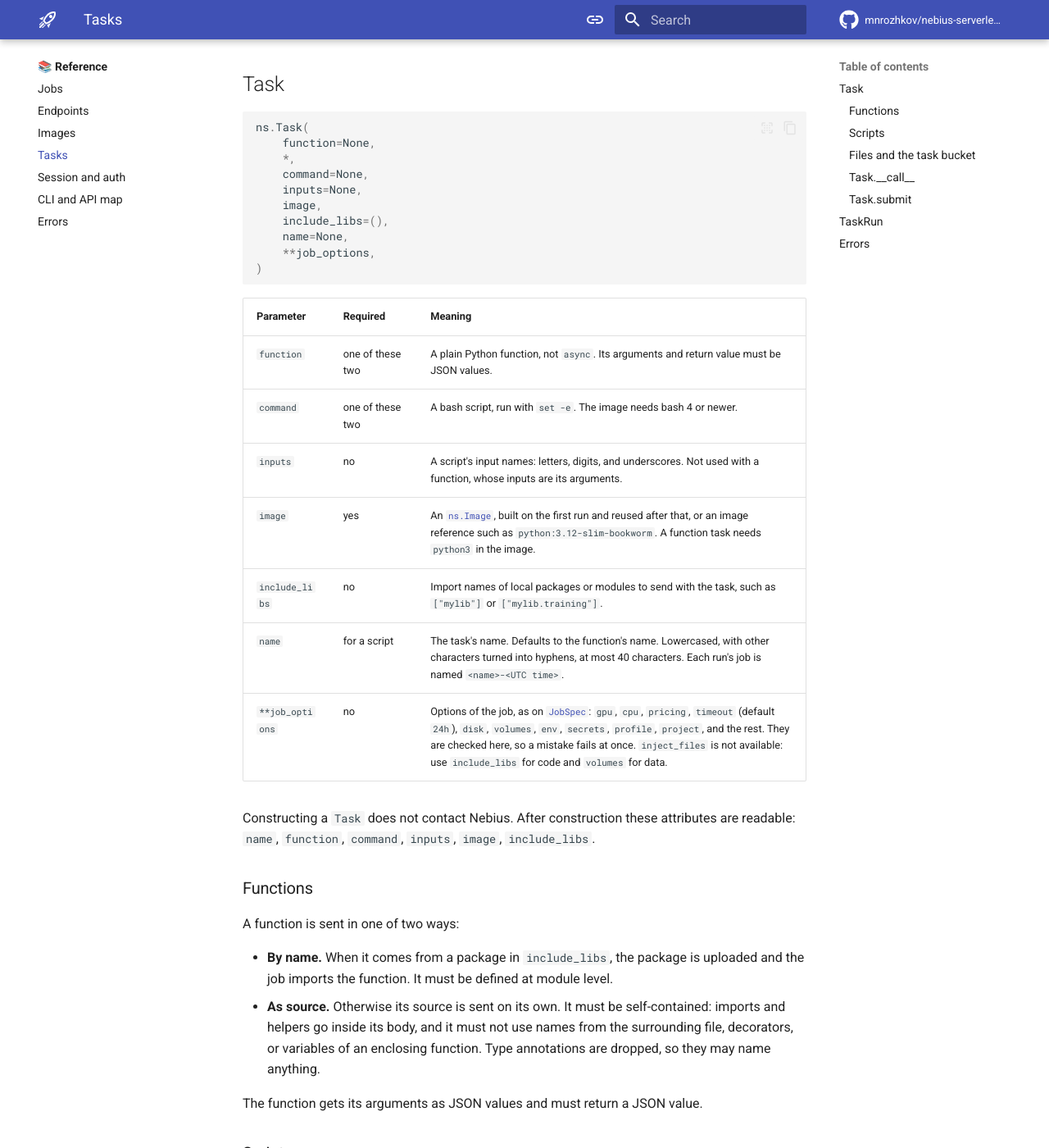
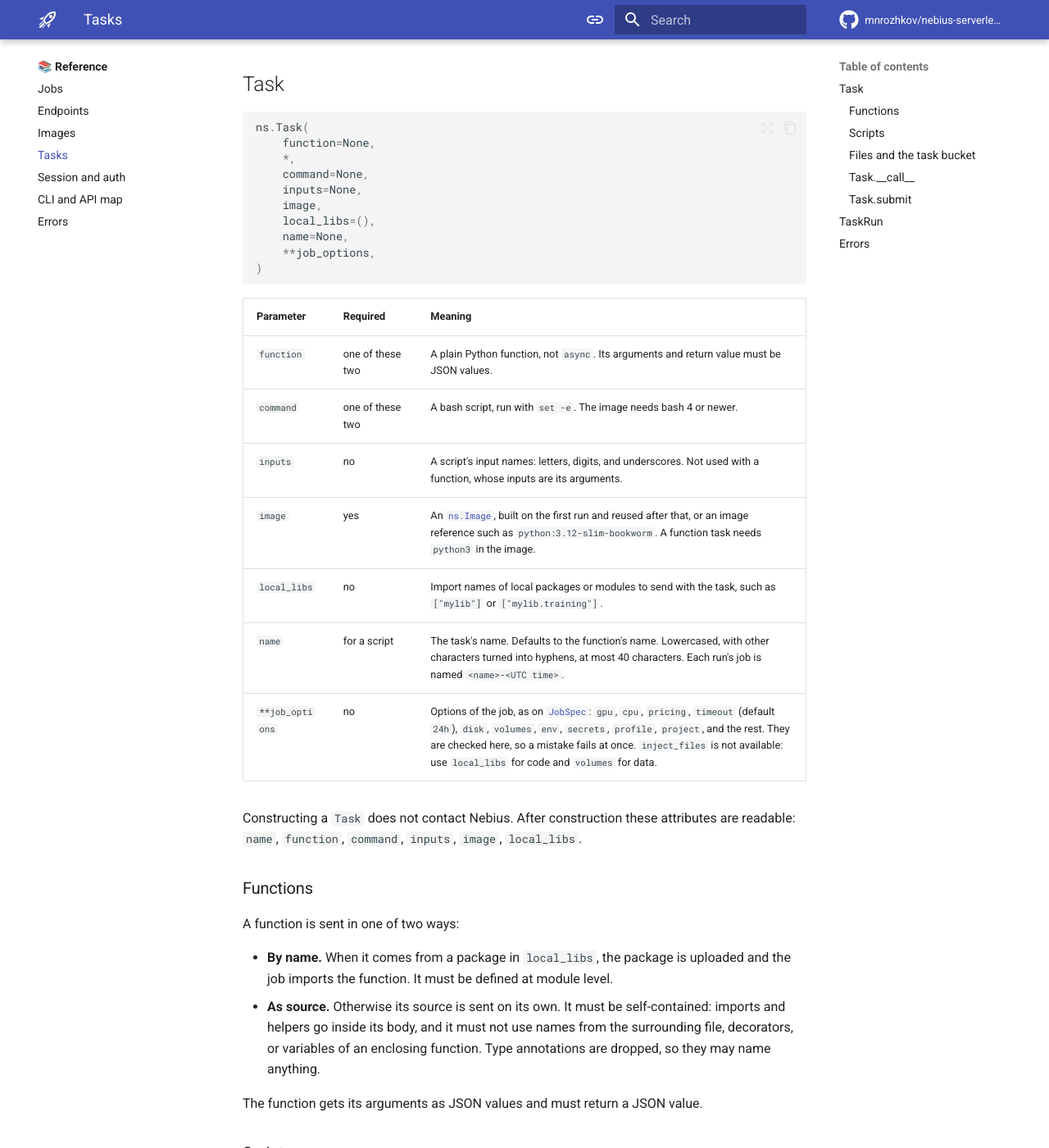
Before and after one commit to mnrozhkov/nebius-serverless, an MkDocs documentation site: the page built from docs/reference/tasks.md, in a window 1280 px wide and 1400 px high, scrolled down 346 px. Shown: the whole window at 82% size. Built offline with MkDocs 1.6.1 and Material for MkDocs 9.7.7, drawn with Linux system fonts in a browser that asks for light colours; plug-ins that fetch from the network failed and are left out; comment, search, counter and statistics services are not loaded; some of the changed text lies outside the part shown.

Commit message:
refactor: rename Task's include_libs to local_libs
Co-Authored-By: Claude Opus 5.5 <noreply@anthropic.com>

````diff
--- a/docs/reference/tasks.md
+++ b/docs/reference/tasks.md
@@ -11,7 +11,7 @@ ns.Task(
     command=None,
     inputs=None,
     image,
-    include_libs=(),
+    local_libs=(),
     name=None,
     **job_options,
 )
@@ -23,17 +23,17 @@ ns.Task(
 | `command` | one of these two | A bash script, run with `set -e`. The image needs bash 4 or newer. |
 | `inputs` | no | A script's input names: letters, digits, and underscores. Not used with a function, whose inputs are its arguments. |
 | `image` | yes | An [`ns.Image`](images.md), built on the first run and reused after that, or an image reference such as `python:3.12-slim-bookworm`. A function task needs `python3` in the image. |
-| `include_libs` | no | Import names of local packages or modules to send with the task, such as `["mylib"]` or `["mylib.training"]`. |
+| `local_libs` | no | Import names of local packages or modules to send with the task, such as `["mylib"]` or `["mylib.training"]`. |
 | `name` | for a script | The task's name. Defaults to the function's name. Lowercased, with other characters turned into hyphens, at most 40 characters. Each run's job is named `<name>-<UTC time>`. |
-| `**job_options` | no | Options of the job, as on [`JobSpec`](jobs.md#jobspec): `gpu`, `cpu`, `pricing`, `timeout` (default `24h`), `disk`, `volumes`, `env`, `secrets`, `profile`, `project`, and the rest. They are checked here, so a mistake fails at once. `inject_files` is not available: use `include_libs` for code and `volumes` for data. |
+| `**job_options` | no | Options of the job, as on [`JobSpec`](jobs.md#jobspec): `gpu`, `cpu`, `pricing`, `timeout` (default `24h`), `disk`, `volumes`, `env`, `secrets`, `profile`, `project`, and the rest. They are checked here, so a mistake fails at once. `inject_files` is not available: use `local_libs` for code and `volumes` for data. |
 
-Constructing a `Task` does not contact Nebius. After construction these attributes are readable: `name`, `function`, `command`, `inputs`, `image`, `include_libs`.
+Constructing a `Task` does not contact Nebius. After construction these attributes are readable: `name`, `function`, `command`, `inputs`, `image`, `local_libs`.
 
 ### Functions
 
 A function is sent in one of two ways:
 
-- **By name.** When it comes from a package in `include_libs`, the package is uploaded and the job imports the function. It must be defined at module level.
+- **By name.** When it comes from a package in `local_libs`, the package is uploaded and the job imports the function. It must be defined at module level.
 - **As source.** Otherwise its source is sent on its own. It must be self-contained: imports and helpers go inside its body, and it must not use names from the surrounding file, decorators, or variables of an enclosing function. Type annotations are dropped, so they may name anything.
 
 The function gets its arguments as JSON values and must return a JSON value.
@@ -76,7 +76,7 @@ Start a job, wait for it, and return the function's return value or the script's
 task.submit(*args, **kwargs) -> TaskRun
 ```
 
-Start a job and return its run at once. The first run builds the image when it is an `ns.Image`, and uploads `include_libs` when they changed.
+Start a job and return its run at once. The first run builds the image when it is an `ns.Image`, and uploads `local_libs` when they changed.
 
 An argument may be a `TaskRun`, or a list or dict that holds runs. `submit` still returns at once: the job starts when those runs have finished, with their results in their place. If one of them fails, this run is not started and its `result()` raises `TaskFailed`. A run still waiting for its inputs when the script ends is never started.
 
````
Also changed, not shown: docs/integrations/prefect.md (+1 -1 lines), docs/quickstarts/first-task.md (+2 -2 lines), docs/training/task-pipeline.md (+1 -1 lines), 8 other files.
